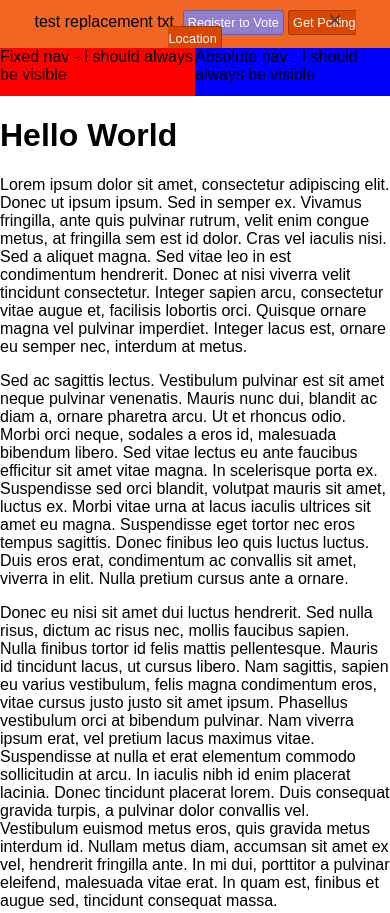
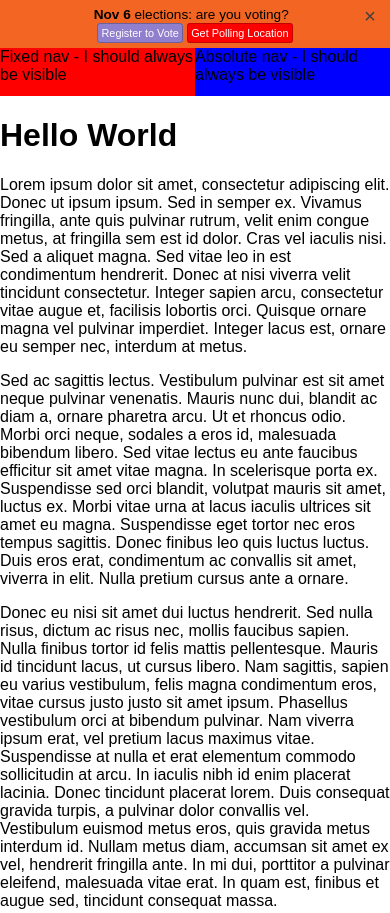
Before and after one commit to typpo/vote-banner, a website: page test.html in a window 390 px wide. Shown: the top 913 px of the page. Drawn offline with Linux system fonts and the light colour scheme.

Commit message:
Mobile improvements

```diff
--- a/r1/banner.js
+++ b/r1/banner.js
@@ -40,6 +40,9 @@
       font-size: 1em; \
       z-index: 2147483647; \
     } \
+    .vote-banner__button-container { \
+      display: inline-block; \
+    } \
     .vote-banner__button { \
       border: 1px solid hsla(0,0%,2%,.25); \
       border-radius: 3px; \
@@ -64,14 +67,21 @@
     } \
     .vote-banner__close { \
       position: absolute; \
-      right: 2em; \
-      top: 0.25em; \
+      right: 14px; \
+      top: 8px; \
       font-size: 1.5em; \
       color: #404040; \
       cursor: pointer; \
     } \
     .vote-banner__close:hover { \
       color: #000; \
+    } \
+    @media screen and (max-width: 960px) { \
+      .vote-banner__inner { \
+        padding: 0.45em; \
+        font-size: 0.85em; \
+        line-height: 1.3em; \
+      } \
     } \
   ';
 
@@ -123,8 +133,10 @@
   function addBanner() {
     document.body.insertAdjacentHTML("afterbegin",
 "<div id='vote-banner' class='vote-banner vote-banner__override'><div class='vote-banner__inner'>" + config.text + " &nbsp;\
+<div class='vote-banner__button-container'> \
 <a id='vote-banner__register' class='vote-banner__button vote-banner__cta' href='https://bit.ly/2ILc8Ro' target='_blank'>Register to Vote</a> \
 <a id='vote-banner__lookup' class='vote-banner__button' href='https://bit.ly/2Cb2FS2' target='_blank'>Get Polling Location</a> \
+</div> \
 <div id='vote-banner__close' class='vote-banner__close'>&times;</div></div> \
 </div>");
   }
--- a/test.html
+++ b/test.html
@@ -1,5 +1,6 @@
 <html>
 <head>
+  <meta name="viewport" content="width=device-width, initial-scale=1.0, maximum-scale=1.0, user-scalable=no">
   <style>
     body {
       margin: 0;
@@ -63,7 +64,7 @@ Morbi id vehicula massa. Cras id feugiat mauris. Cras fringilla fringilla ante,
 </script>
 <script>
   window.voteBannerConfig = {
-    text: 'test replacement txt',
+    defaultButtonBackgroundColor: 'red',
   };
 </script>
 <script src="r1/banner.js" async></script>
```
Also changed, not shown: r1/banner.min.js.
